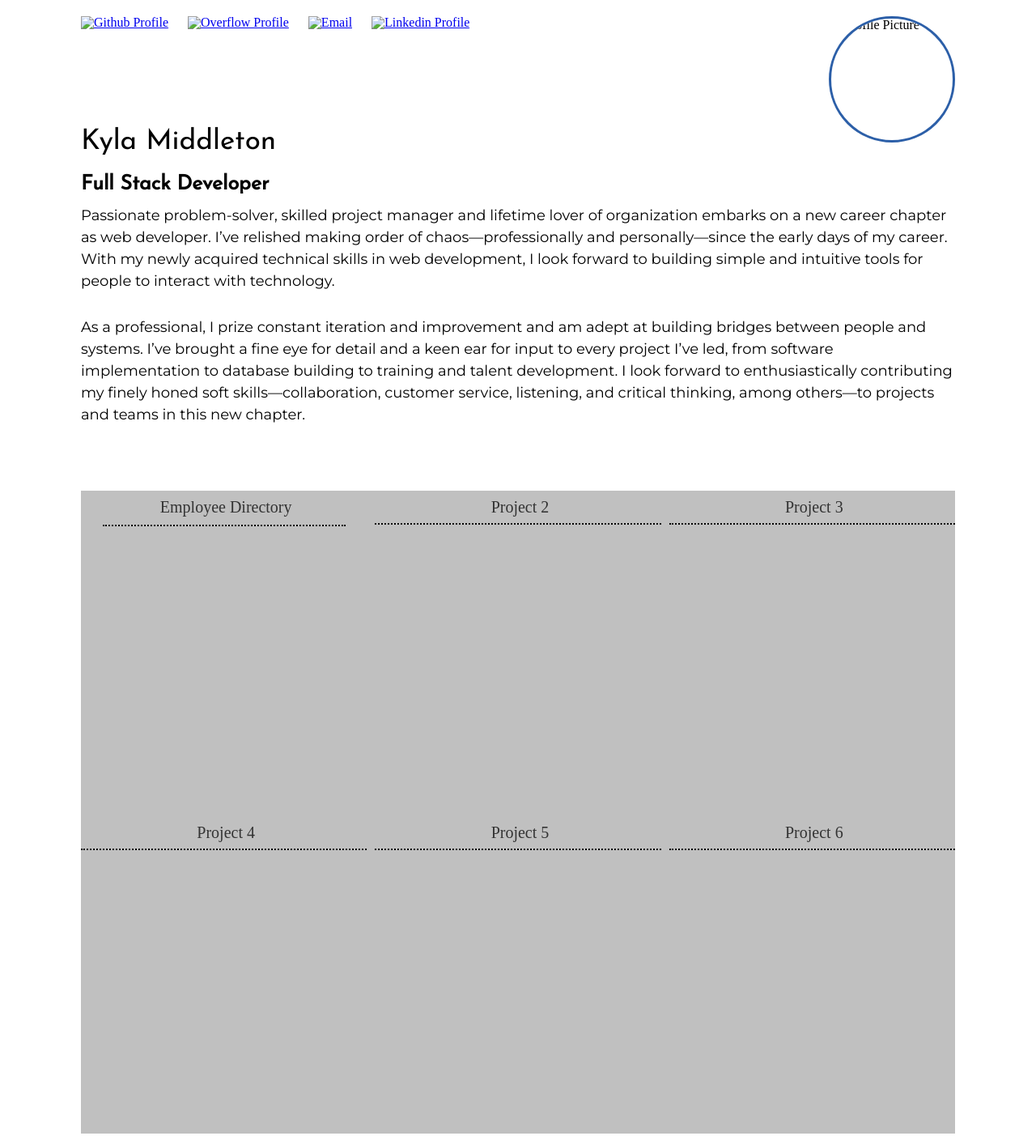
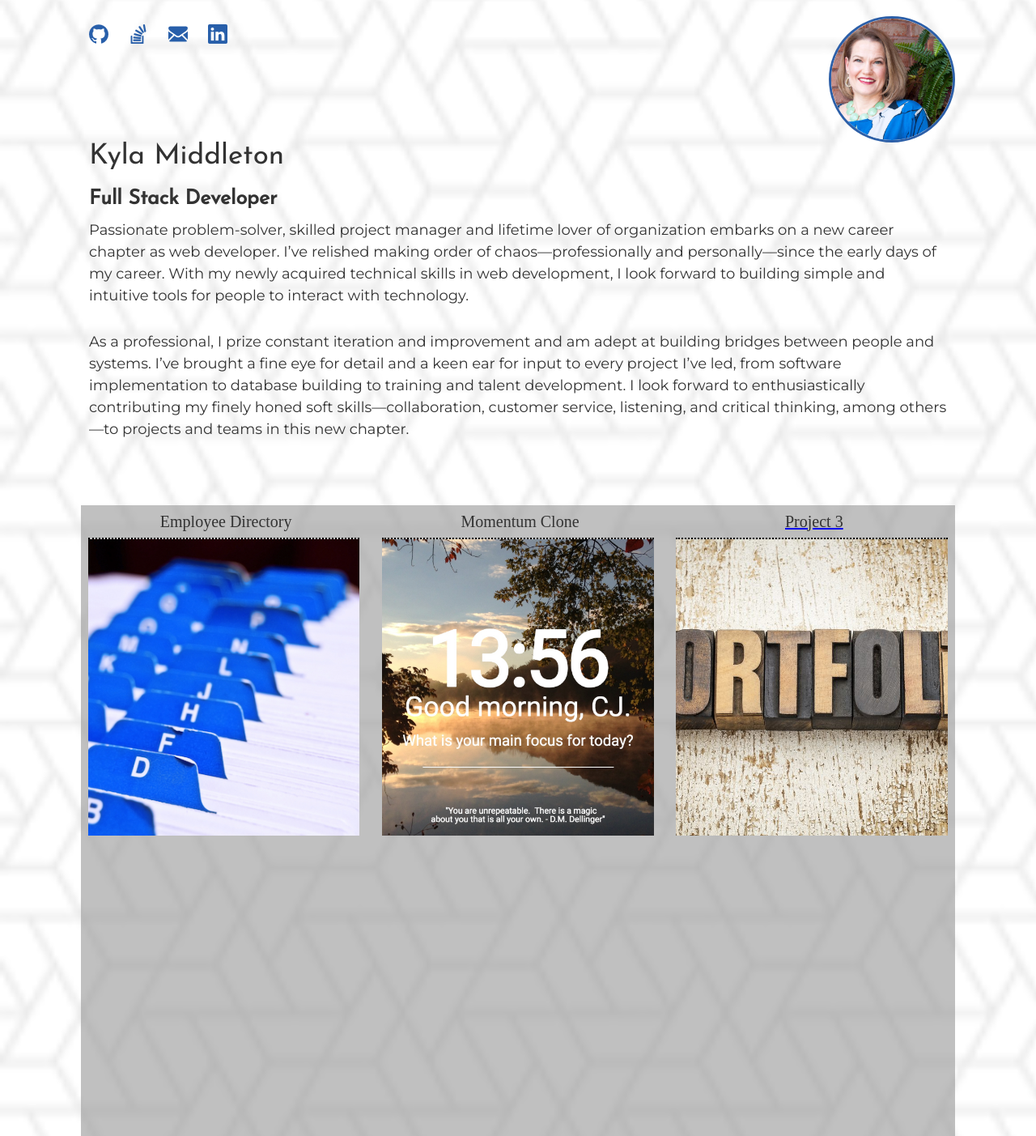
Before and after one commit to kymiddleton/Portfolio_project1Link, a plain HTML site: page index.html in a window 1280 px wide. Shown: the top 1403 px of the page at 81% size. Drawn offline with Linux system fonts and the light colour scheme.

Commit message:
added link to project one with mobile styling

```diff
--- a/index.html
+++ b/index.html
@@ -12,29 +12,29 @@
 </head>
 
 <body>
-  <img src="Profile-Pic.jpg" alt="Profile Picture" class="ProfilePic" />
+  <img src="images/Profile-Pic.jpg" alt="Profile Picture" class="ProfilePic" />
 
   <section class="top">
     <div class="nav">
       <ul>
         <li>
           <a href="https://github.com/kymiddleton" target="_blank">
-            <img src="github.png" alt="Github Profile">
+            <img src="images/github.png" alt="Github Profile">
           </a>
         </li>
         <li>
           <a href="https://stackoverflow.com/users/10150017/kymiddleton?tab=profile" target="_blank">
-            <img src="overflow.png" alt="Overflow Profile">
+            <img src="images/overflow.png" alt="Overflow Profile">
           </a>
         </li>
         <li>
           <a href="mailto: kyla@fmiddleton.com">
-            <img src="email.png" alt="Email">
+            <img src="images/email.png" alt="Email">
           </a>
         </li>
         <li>
           <a href="https://www.linkedin.com/in/kylamiddleton/" target="_blank">
-            <img src="linkedin.png" alt="Linkedin Profile">
+            <img src="images/linkedin.png" alt="Linkedin Profile">
           </a>
         </li>
       </ul>
@@ -68,7 +68,8 @@
     </div></a>
 
     <div class="box two">
-      <h4>Project 2</h4>
+      <h4>Momentum Clone</h4>
+      <a href="https://momentum-clone-project.herokuapp.com" target="_blank" alt="Momentum Clone">
       <div class="image b">
       </div>
     </div>
--- a/style.css
+++ b/style.css
@@ -1,5 +1,5 @@
 body {
-    background-image: url("bckgrnd.png");
+    background-image: url("images/bckgrnd.png");
     background-size: cover;
     background-repeat: repeat;
     padding-top: 100px;
@@ -39,7 +39,7 @@ body {
     margin-left: 20px;
 }
 
-top {
+.top {
     font-family: 'Josefin Sans', sans-serif;
     color: #333333;
 }
@@ -96,41 +96,35 @@ main {
 }
 
 .box {
-    display: grid;
+    /* display: grid; */
     height: 100%;
     grid-row: span 1;
     grid-column: span 1;
 }
 
 .a {
-    display: block;
-    margin-left: auto;
-    margin-right: auto;
-    width: 85%;
-    max-height: 200px;
-    /* vertical-align: middle; */
-    padding-top: 146px;
-    background: url("Roladex1.jpg");
+    background: url("images/Roladex1.jpg");
 }
 
 .b {
-    background: url("Portfolio_2.jpeg");
+    background: url("images/Momentum_Morning_2.jpeg");
 }
 
 .c {
-    background: url("Portfolio_3.jpg");
+    background: url("images/Portfolio_3.jpg");
+    /* background: url("images/Roladex1.jpg"); */
 }
 
 .d {
-    background: url("Portfolio_1.jpeg");
+    background: url("images/Portfolio_1.jpeg");
 }
 
 .e {
-    background: url("Portfolio_2.jpeg");
+    background: url("images/Portfolio_2.jpeg");
 }
 
 .f {
-    background: url("Portfolio_3.jpg");
+    background: url("images/Portfolio_3.jpg");
 }
 
 .image {
@@ -140,6 +134,13 @@ main {
     background-size: cover;
     position: relative;
     border-top: 2px dotted black;
+    display: block;
+    margin-left: auto;
+    margin-right: auto;
+    width: 95%;
+    max-height: 220px;
+    /* vertical-align: middle; */
+    padding-top: 146px;
 }
 
 footer {
@@ -161,6 +162,7 @@ footer {
         padding-left: 100px;
         padding-right: 100px;
     }
+
     .nav {
         position: relative;
         top: -80px;
@@ -174,7 +176,7 @@ footer {
         margin-left: 0px;
     }
 
-    top {
+    .top {
         margin: 10px;
     }
 
@@ -185,16 +187,33 @@ footer {
         z-index: 2;
     }
 
+    h1 {
+        font-family: 'Josefin Sans', sans-serif;
+        font-size: 35px;
+        line-height: 1.5;
+        margin-top: 30px;
+    }
+
+    h4 {
+        /* padding-top: 10px; */
+        /* padding-bottom: 10px; */
+        padding-left: 5px;
+    }
+
     main {
         display: grid;
+        /* background-size: 100% 80%; */
         grid-template-rows: repeat(1, 1fr);
         grid-template-columns: repeat(3, 1fr);
         margin-top: 80px;
         margin-bottom: 80px;
+        /* grid-gap: 5px; */
     }
 
     .image {
         height: 350px;
+        /* display: grid; */
+        /* width: 85%; */
+        /* vertical-align: middle; */
     }
-
 }
```
